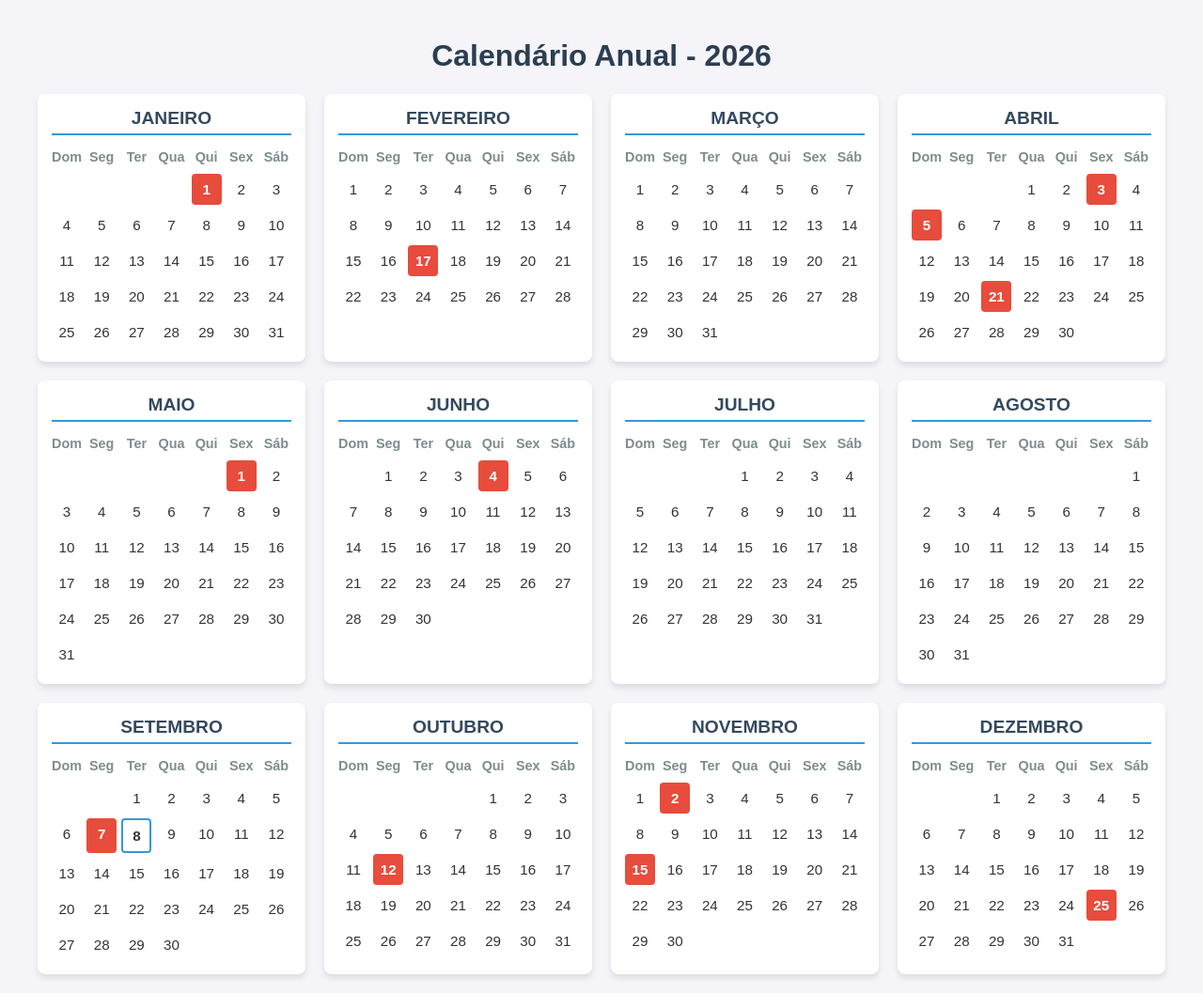
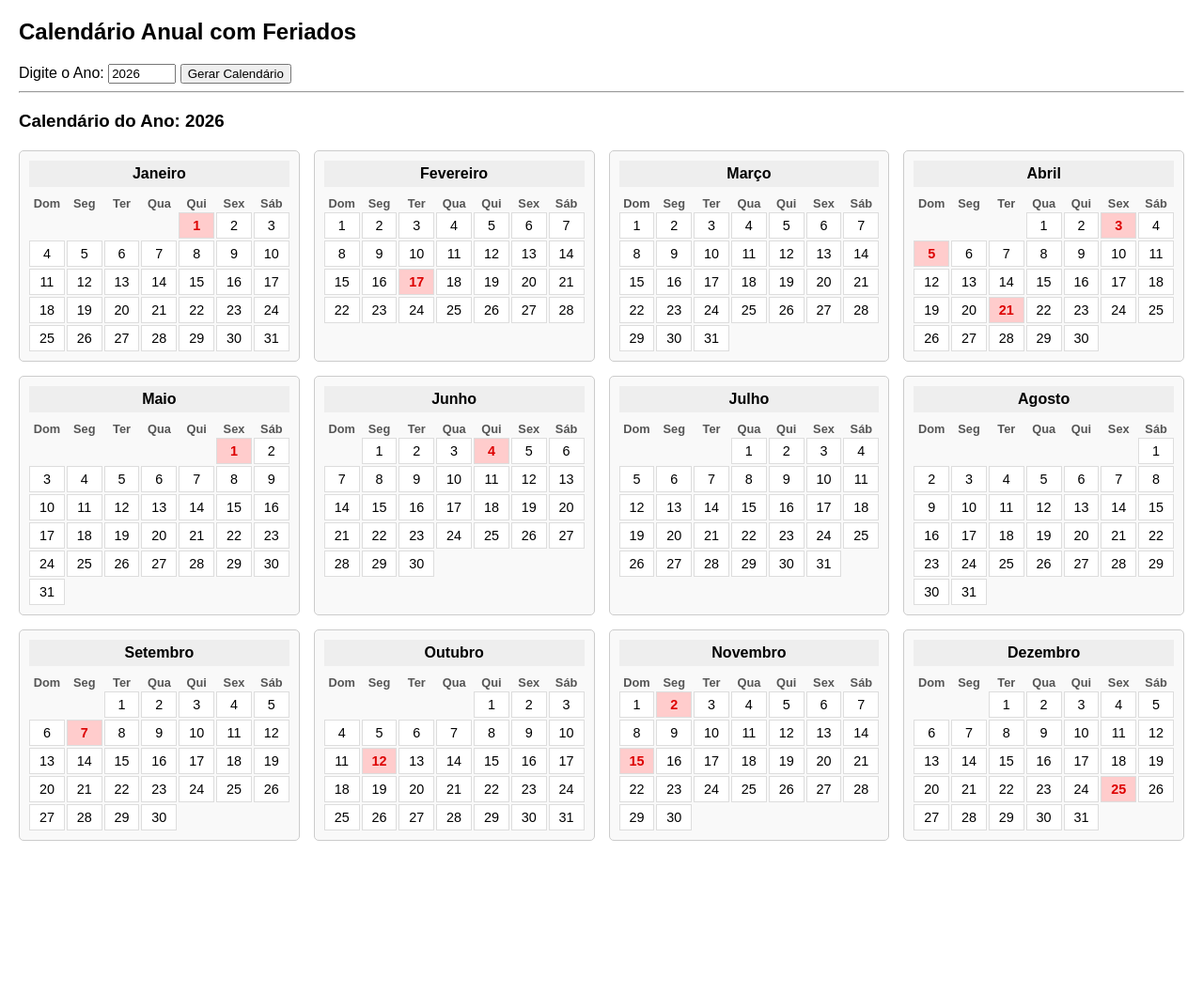
Before and after one commit to anasosl/CPET_Info, a PHP site: page / in a window 1280 px wide. Shown: the whole page at 94% size. After the commit the page ends 895 px from the top, so only its background shows below. Run offline with PHP 8.4, Linux system fonts and the light colour scheme.

Commit message:
add: 2026 as default year

```diff
--- a/Desenvolvimento_sistemas_PHP/atividade pratica II/index.php
+++ b/Desenvolvimento_sistemas_PHP/atividade pratica II/index.php
@@ -1,6 +1,38 @@
+<!DOCTYPE html>
+<html lang="pt-br">
+<head>
+    <meta charset="UTF-8">
+    <title>Calendário Anual</title>
+    <style>
+        body { font-family: Arial, sans-serif; margin: 20px; }
+        .calendario { display: grid; grid-template-columns: repeat(auto-fit, minmax(250px, 1fr)); gap: 15px; margin-top: 20px; }
+        .mes { border: 1px solid #ccc; padding: 10px; border-radius: 5px; background: #f9f9f9; }
+        .mes-titulo { text-align: center; font-weight: bold; margin-bottom: 10px; background: #eee; padding: 5px; }
+        .grid-dias { display: grid; grid-template-columns: repeat(7, 1fr); text-align: center; gap: 2px; }
+        .cabecalho-dia { font-weight: bold; font-size: 0.8em; color: #555; }
+        .dia { padding: 5px; font-size: 0.9em; background: #fff; border: 1px solid #ddd; }
+        .vazio { background: transparent; border: none; }
+        .feriado { background-color: #ffcccc; color: #d00; font-weight: bold; }
+    </style>
+</head>
+<body>
+    <h2>Calendário Anual com Feriados</h2>
+
     <?php
-// Função para calcular feriados nacionais móveis e fixos do Brasil
-function getFeriados($ano) {
+    // Se o formulário foi enviado, pega o ano digitado. Se não, pega o ano atual (ex: 2026)
+    $ano = isset($_POST['ano']) && !empty($_POST['ano']) ? (int)$_POST['ano'] : (int)date('Y');
+    ?>
+
+    <form method="post" action="">
+        Digite o Ano: <input type="number" name="ano" min="1900" max="2100" value="<?php echo $ano; ?>" required>
+        <input type="submit" value="Gerar Calendário">
+    </form>
+
+    <hr>
+    <h3>Calendário do Ano: <?php echo $ano; ?></h3>
+
+    <?php
+    function obterFeriados($ano) {
         $dias_pascoa = easter_days($ano);
         $data_pascoa = date('Y-m-d', strtotime("$ano-03-21 +$dias_pascoa days"));
 
@@ -15,56 +47,19 @@ function getFeriados($ano) {
             '25-12' => 'Natal',
         ];
 
-    $carnaval = date('d-m', strtotime("$data_pascoa -47 days"));
-    $paixao = date('d-m', strtotime("$data_pascoa -2 days"));
-    $pascoa = date('d-m', strtotime($data_pascoa));
-    $corpus = date('d-m', strtotime("$data_pascoa +60 days"));
-
-    $feriados[$carnaval] = 'Carnaval';
-    $feriados[$paixao] = 'Sexta-feira Santa';
-    $feriados[$pascoa] = 'Páscoa';
-    $feriados[$corpus] = 'Corpus Christi';
+        $feriados[date('d-m', strtotime("$data_pascoa -47 days"))] = 'Carnaval';
+        $feriados[date('d-m', strtotime("$data_pascoa -2 days"))] = 'Sexta-feira Santa';
+        $feriados[date('d-m', strtotime($data_pascoa))] = 'Páscoa';
+        $feriados[date('d-m', strtotime("$data_pascoa +60 days"))] = 'Corpus Christi';
 
         return $feriados;
     }
 
-$ano = date('Y');
-$feriados = getFeriados($ano);
+    $feriados = obterFeriados($ano);
     $meses = ['Janeiro', 'Fevereiro', 'Março', 'Abril', 'Maio', 'Junho', 'Julho', 'Agosto', 'Setembro', 'Outubro', 'Novembro', 'Dezembro'];
     $diasDaSemana = ['Dom', 'Seg', 'Ter', 'Qua', 'Qui', 'Sex', 'Sáb'];
-?>
-<!DOCTYPE html>
-<html lang="pt-BR">
-<head>
-    <meta charset="UTF-8">
-    <meta name="viewport" content="width=device-width, initial-scale=1.0">
-    <title>Calendário <?php echo $ano; ?></title>
-    <style>
-        body { font-family: Arial, sans-serif; background-color: #f4f4f9; color: #333; margin: 0; padding: 20px; }
-        h1 { text-align: center; color: #2c3e50; }
-        .calendario { display: grid; grid-template-columns: repeat(auto-fit, minmax(280px, 1fr)); gap: 20px; max-width: 1200px; margin: 0 auto; }
-        .mes { background: #fff; border-radius: 8px; box-shadow: 0 4px 6px rgba(0,0,0,0.1); padding: 15px; }
-        .mes-titulo { text-align: center; font-weight: bold; font-size: 1.2em; margin-bottom: 10px; color: #34495e; text-transform: uppercase; border-bottom: 2px solid #3498db; padding-bottom: 5px; }
-        .grid-dias { display: grid; grid-template-columns: repeat(7, 1fr); text-align: center; gap: 5px; }
-        .cabecalho-dia { font-weight: bold; color: #7f8c8d; font-size: 0.9em; padding: 5px 0; }
-        .dia { padding: 8px 5px; border-radius: 4px; font-size: 0.95em; }
-        .vazio { background: transparent; }
-        .feriado { background-color: #e74c3c; color: white; font-weight: bold; cursor: help; position: relative; }
-        .feriado:hover::after {
-            content: attr(title); position: absolute; bottom: 120%; left: 50%; transform: translateX(-50%);
-            background: #2c3e50; color: #fff; padding: 5px 10px; border-radius: 4px; font-size: 12px;
-            white-space: nowrap; z-index: 10; box-shadow: 0 2px 4px rgba(0,0,0,0.2);
-        }
-        .hoje { border: 2px solid #3498db; font-weight: bold; }
-    </style>
-</head>
-<body>
 
-    <h1>Calendário Anual - <?php echo $ano; ?></h1>
-
-    <div class="calendario">
-        <?php
-        $hoje = date('d-m-Y');
+    echo "<div class='calendario'>";
 
     for ($m = 1; $m <= 12; $m++) {
         echo "<div class='mes'>";
@@ -79,38 +74,26 @@ $diasDaSemana = ['Dom', 'Seg', 'Ter', 'Qua', 'Qui', 'Sex', 'Sáb'];
         $totalDias = date('t', $primeiroDiaMes);
         $diaSemanaInicial = date('w', $primeiroDiaMes);
 
-            // Preenche os espaços vazios antes do dia 1º
         for ($i = 0; $i < $diaSemanaInicial; $i++) {
             echo "<div class='vazio'></div>";
         }
 
-            // Gera os dias do mês
         for ($d = 1; $d <= $totalDias; $d++) {
             $dataAtualStr = sprintf("%02d-%02d", $d, $m);
-                $dataCompleta = sprintf("%02d-%02d-%04d", $d, $m, $ano);
+            $classe = 'dia';
+            $titulo = '';
 
-                $classes = ['dia'];
-                $title = '';
-
-                // Verifica se é feriado
             if (array_key_exists($dataAtualStr, $feriados)) {
-                    $classes[] = 'feriado';
-                    $title = "title='{$feriados[$dataAtualStr]}'";
+                $classe .= ' feriado';
+                $titulo = "title='{$feriados[$dataAtualStr]}'";
             }
 
-                // Destaca o dia de hoje
-                if ($dataCompleta === $hoje) {
-                    $classes[] = 'hoje';
-                }
-
-                $classStr = implode(' ', $classes);
-                echo "<div class='$classStr' $title>$d</div>";
+            echo "<div class='$classe' $titulo>$d</div>";
         }
 
         echo "</div></div>";
     }
+    echo "</div>";
     ?>
-    </div>
-
 </body>
 </html>
```
Lines whose indentation alone changed are shown as unchanged.
